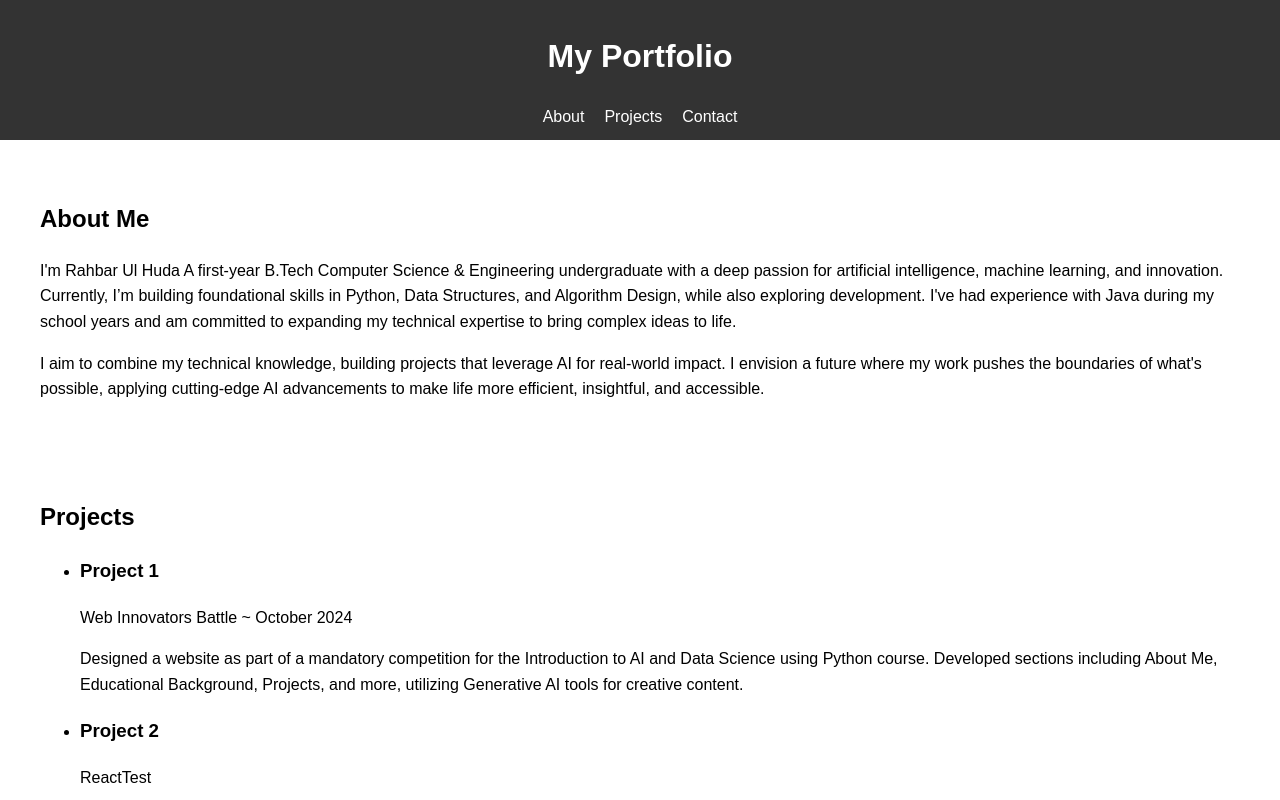
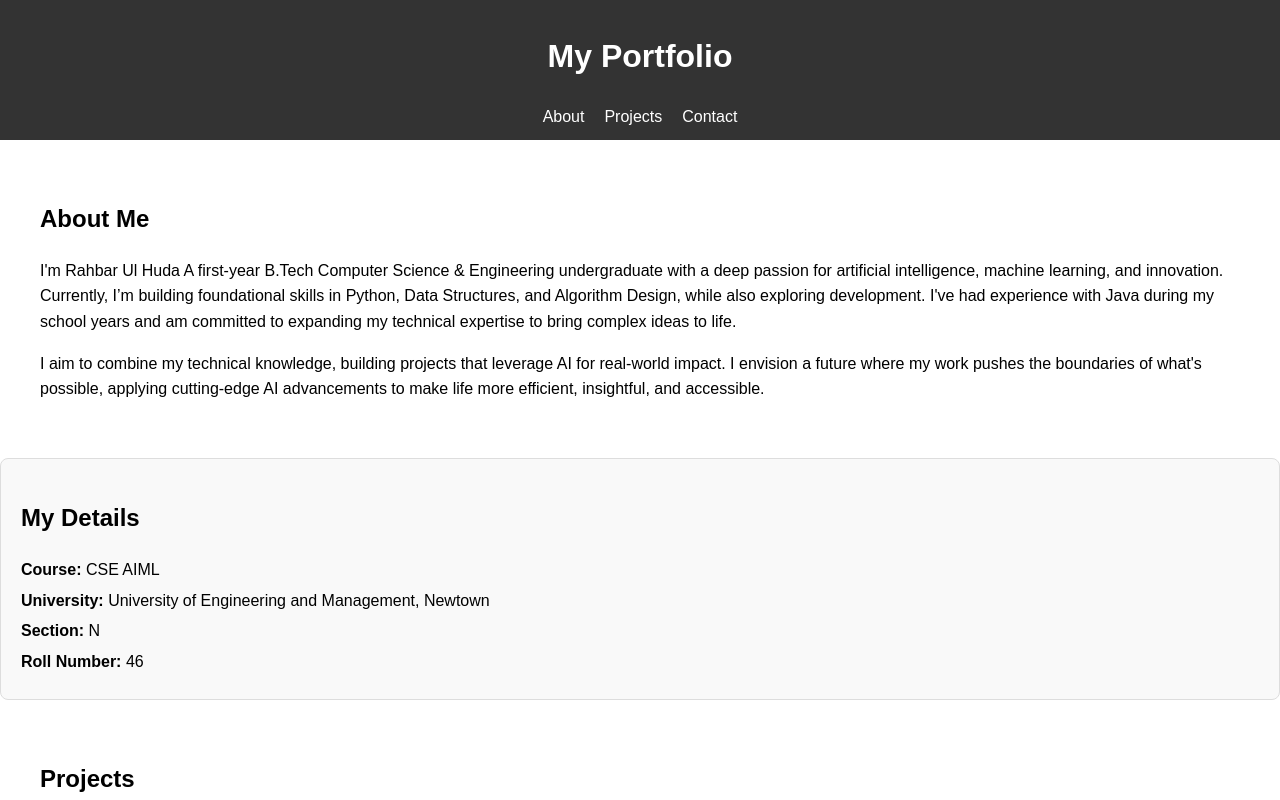
Before and after one commit to RahbarUlHuda/ReactTest, a React (Create React App) app: page / in a window 1280 px wide. Shown: the top 800 px of the page. Built offline with nearby package versions, Linux system fonts and the light colour scheme.

Commit message:
Updated App.js for Details section

```diff
--- a/src/App.js
+++ b/src/App.js
@@ -3,6 +3,7 @@ import './App.css';
 import Header from './components/Header';
 import About from './components/About';
 import Projects from './components/Projects';
+import Details from './components/Details';
 import Contact from './components/Contact';
 
 function App() {
@@ -10,6 +11,7 @@ function App() {
     <div className="App">
       <Header />
       <About />
+      <Details />
       <Projects />
       <Contact />
     </div>
```
